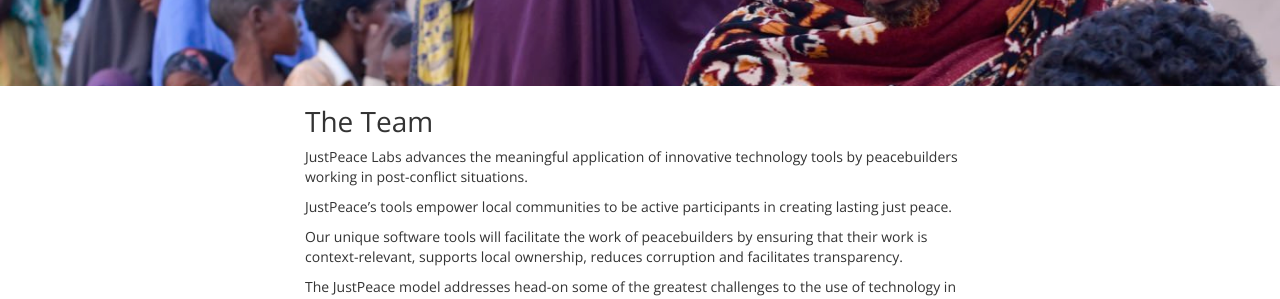
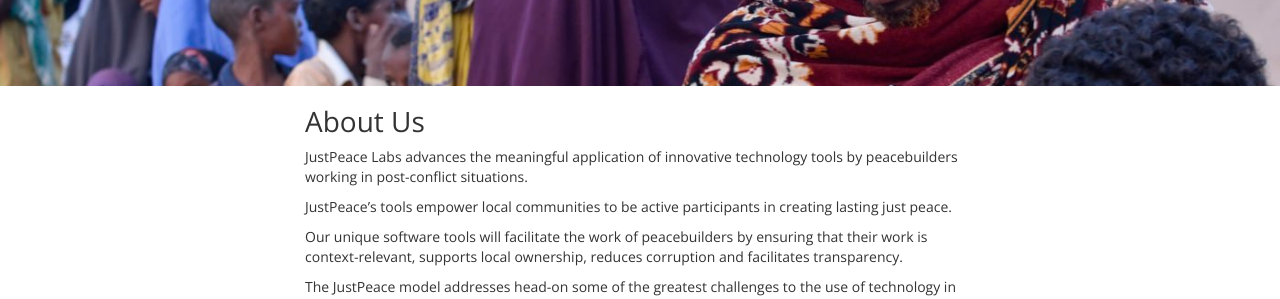
Before and after one commit to justpeacelabs/justpeacelabs.org, a Jekyll site: the page built from about.html, in a window 1280 px wide. Shown: the part 156-455 px from the top of the page. Built offline with Jekyll 4.4.1, drawn with Linux system fonts in a browser that asks for light colours; nearby versions of some CDN libraries.

Commit message:
Fix title

```diff
--- a/about.html
+++ b/about.html
@@ -5,7 +5,7 @@ layout: default_post
 ---
 <div class="post">
   <header class="post-header">
-    <h1 class="post-title">The Team</h1>
+    <h1 class="post-title">About Us</h1>
   </header>
 
   <p>
```
